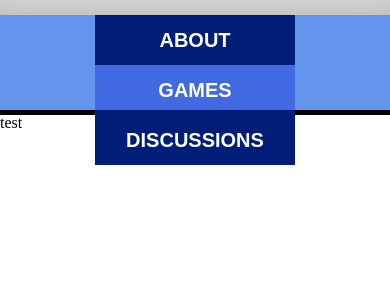
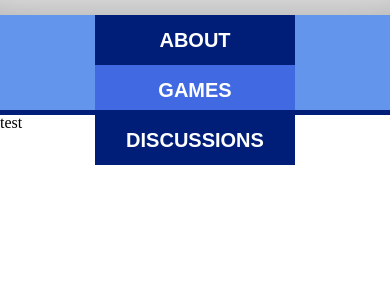
Before and after one commit to GeertSoetens/dream-mix-website, a PHP site: page / in a window 390 px wide; the page is wider, and only the part inside the window is pictured. Shown: the part 407-707 px from the top of that part. Run offline with PHP 8.4, Linux system fonts and the light colour scheme; some web fonts are replaced.

Commit message:
Updated style

```diff
--- a/style/style.css
+++ b/style/style.css
@@ -24,6 +24,9 @@ a {
 @media screen and (max-width: 850px) {
     #herovideo {
         display: none;
+    }
+    #hero {
+        background-image: url("../images/temp_pattern.png");
     }
 }
 
@@ -66,7 +69,7 @@ a {
     height: 50vh;
     display: block;
     padding-top: 20vh;
-    /* background-image: url("../images/temp_pattern.png"); */
+    background-image: none;
     box-shadow: inset 0 -69px 83px -59px rgba(0,0,0,0.39);
 }
 
@@ -116,7 +119,7 @@ a {
 nav {
     height: 50px;
     background-color: cornflowerblue;
-    border-bottom: solid 5px black;
+    border-bottom: solid 5px rgb(0, 30, 120);
 }
 
 nav ul {
```
